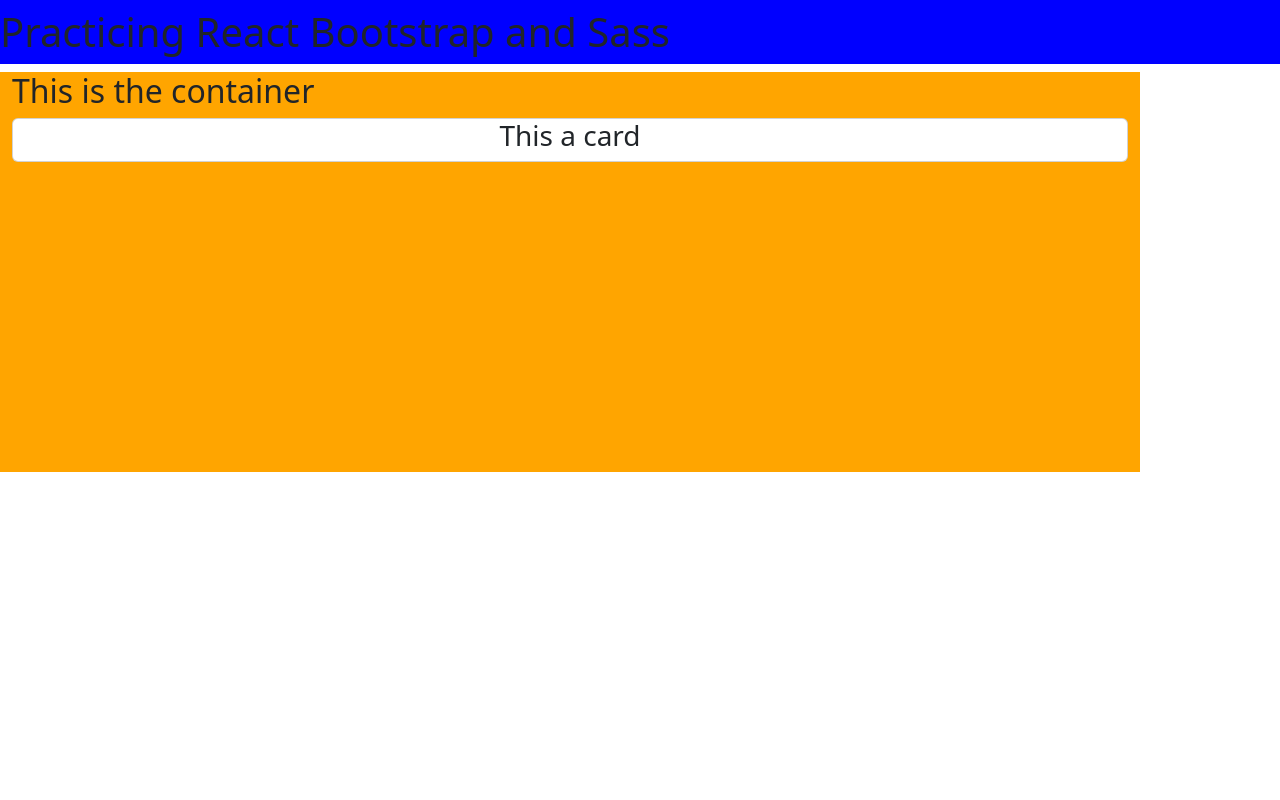
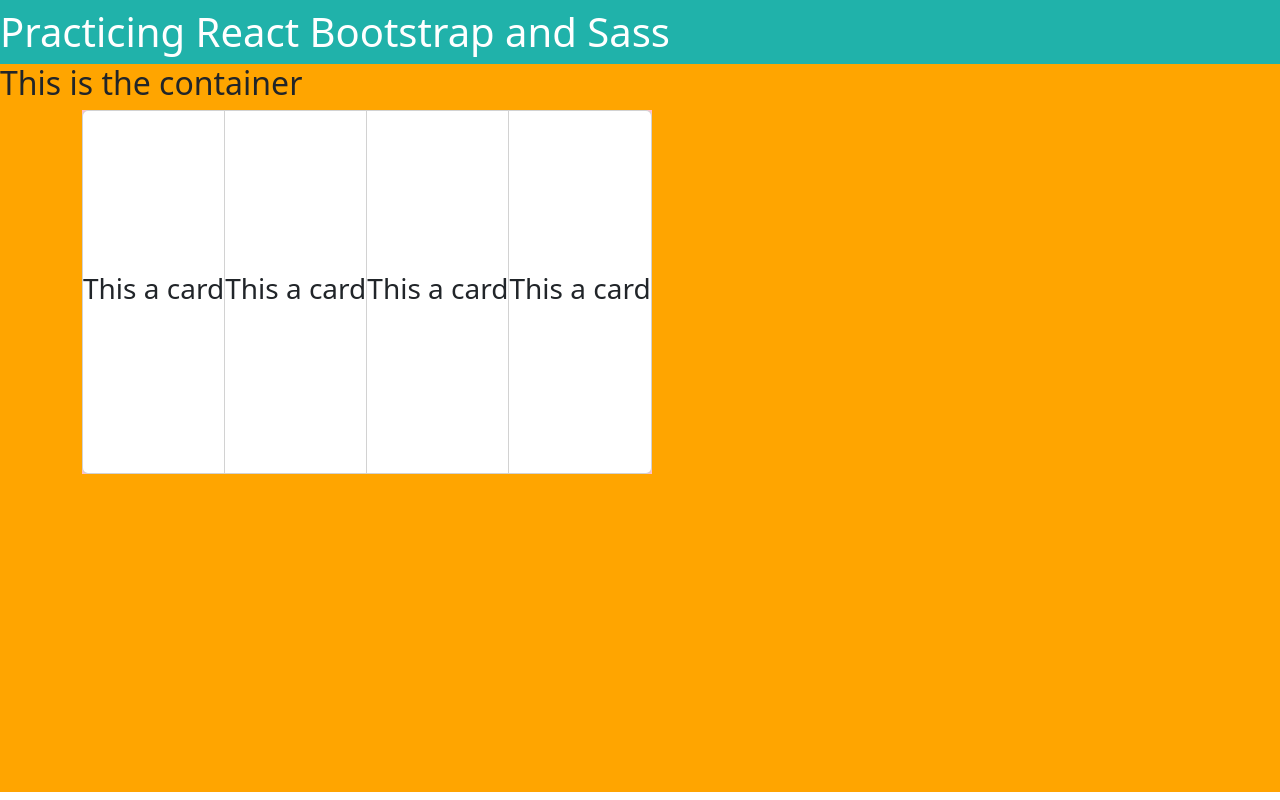
Before and after one commit to KajalPourjalil/RBS_practice, a React (Vite) app in the folder vite-project/: page / in a window 1280 px wide. Built offline with nearby package versions, Linux system fonts and the light colour scheme.

Commit message:
installed react-bootstrap and bug was fixed

```diff
--- a/vite-project/package.json
+++ b/vite-project/package.json
@@ -13,6 +13,7 @@
     "@popperjs/core": "^2.11.8",
     "bootstrap": "^5.3.3",
     "react": "^18.2.0",
+    "react-bootstrap": "^2.10.2",
     "react-dom": "^18.2.0"
   },
   "devDependencies": {
--- a/vite-project/src/App.jsx
+++ b/vite-project/src/App.jsx
@@ -1,12 +1,11 @@
 import React from 'react'
 import "../src/scss/main.scss";
 import { NavBar } from './Components/Navbar'
-import Container from './Components/Container';
+import { Container } from './Components/Container';
 import 'bootstrap/dist/css/bootstrap.min.css';
 
 
 function App() {
-
   return (
     <div>
     <NavBar/>
--- a/vite-project/src/Components/Cards.jsx
+++ b/vite-project/src/Components/Cards.jsx
@@ -1,13 +1,32 @@
-import React from 'react'
+import React from "react";
+import { Col, Container, Row } from "react-bootstrap";
 
 export class Cards extends React.Component {
   render() {
     return (
-      <div className='card'>
-        <h3>This a card</h3>
-      </div>
-    )
+      <Container>
+        <Row>
+          <Col sm={6} md={4}>
+            <div className="card-group">
+              <div className="card card1">
+                <h3>This a card</h3>
+              </div>
+              <div className="card card2">
+                <h3>This a card</h3>
+              </div>
+              <div className="card card3">
+                <h3>This a card</h3>
+              </div>
+              <div className="card card4">
+                <h3>This a card</h3>
+              </div>
+              {/* <div className="picture"></div> */}
+            </div>
+          </Col>
+        </Row>
+      </Container>
+    );
   }
 }
 
-export default Cards
+export default Cards;
--- a/vite-project/src/Components/Container.jsx
+++ b/vite-project/src/Components/Container.jsx
@@ -4,7 +4,7 @@
 export class Container extends React.Component {
   render() {
     return (
-      <div className='container' lg={3} sm={6} md={4}>
+      <div className='container-space'>
       <h2>This is the container</h2>
         <Cards/>
       </div>
--- a/vite-project/src/Components/Navbar.jsx
+++ b/vite-project/src/Components/Navbar.jsx
@@ -5,10 +5,7 @@
     render() {
         return (
             <div>
-            {/* <Navbar> */}
-            <h1 className="navbar">Practicing React Bootstrap and Sass</h1>
-
-            {/* </Navbar> */}
+            <h1 className="navbar" >Practicing React Bootstrap and Sass</h1>
             </div>
         )
     }
--- a/vite-project/src/scss/_cards.scss
+++ b/vite-project/src/scss/_cards.scss
@@ -1,6 +1,12 @@
-.card {
-    background-color: #eee;
+.card-group {
+    background-color: pink;
     position: absolute;
     text-align: center;
     height: 50%;
+
 }
+
+.card {
+    display: flex;
+    justify-content: space-around;
+}
--- a/vite-project/src/scss/_container.scss
+++ b/vite-project/src/scss/_container.scss
@@ -1,6 +1,7 @@
-.container {
+.container-space {
     background-color: orange;
     position: absolute;
-    width: 50%;
-    height: 50%;
+    width: 100%;
+    height: 91%;
+    padding: 0;
 }
--- a/vite-project/src/scss/_navbar.scss
+++ b/vite-project/src/scss/_navbar.scss
@@ -1,3 +1,5 @@
 .navbar {
-    background-color: blue;
+    background-color: lightseagreen;
+    color: white;
+    margin: 0;
 }
--- a/vite-project/src/scss/main.scss
+++ b/vite-project/src/scss/main.scss
@@ -1,3 +1,5 @@
+// @import "~bootstrap/scss/bootstrap";
+
 * {
     margin: 0;
     padding: 0;
```
Also changed, not shown: 1 other file (tests, documents, lock files or other folders).
